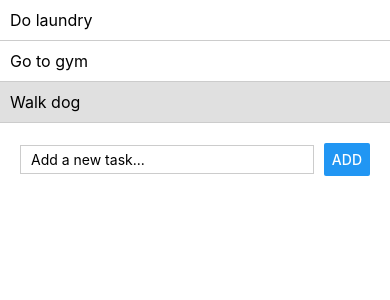
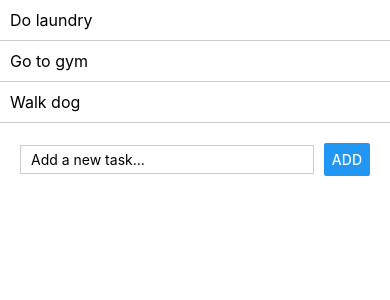
Before and after one commit to James-Sundby/cprg303-labs, a React Native app in the folder Incredible_Todo_List_App/: screen / in a window 390 px wide. Shown: the top 300 px of the page. Built offline with nearby package versions, Linux system fonts and the light colour scheme.

Commit message:
Updates project for lab 3

```diff
--- a/Incredible_Todo_List_App/App.tsx
+++ b/Incredible_Todo_List_App/App.tsx
@@ -4,16 +4,18 @@
  * @format
  */
 
-import React from 'react';
+import React, {useState} from 'react';
 import {SafeAreaView} from 'react-native';
 
 import ToDoList from './src/ToDoList';
 import ToDoForm from './src/ToDoForm';
 
 function App() {
+  const [tasks, setTasks] = useState(['Do laundry', 'Go to gym', 'Walk dog']);
+
   return (
     <SafeAreaView>
-      <ToDoList />
+      <ToDoList tasks={tasks} />
       <ToDoForm />
     </SafeAreaView>
   );
--- a/Incredible_Todo_List_App/src/ToDoForm.jsx
+++ b/Incredible_Todo_List_App/src/ToDoForm.jsx
@@ -3,10 +3,12 @@
 
 function ToDoForm() {
   return (
-    <View style={styles.form}>
-      <TextInput style={styles.input} placeholder="Add a new task..." />
-      <Button title="Add" />
-    </View>
+    <>
+      <View style={styles.form}>
+        <TextInput style={styles.input} placeholder="Add a new task..." />
+        <Button title="Add" />
+      </View>
+    </>
   );
 }
 
--- a/Incredible_Todo_List_App/src/ToDoList.jsx
+++ b/Incredible_Todo_List_App/src/ToDoList.jsx
@@ -1,25 +1,19 @@
-// import React from 'react';
+import React from 'react';
 import {Pressable, View, Text, ScrollView, StyleSheet} from 'react-native';
 
-function ToDoList() {
+function ToDoList({tasks = []}) {
   return (
-    <ScrollView>
-      <Pressable>
-        <View style={[styles.task]}>
-          <Text style={styles.taskText}>Do laundry</Text>
-        </View>
-      </Pressable>
-      <Pressable>
-        <View style={[styles.task]}>
-          <Text style={styles.taskText}>Go to gym</Text>
-        </View>
-      </Pressable>
-      <Pressable>
-        <View style={[styles.task, styles.completed]}>
-          <Text style={styles.taskText}>Walk dog</Text>
-        </View>
-      </Pressable>
-    </ScrollView>
+    <>
+      <ScrollView>
+        {tasks.map((task, index) => (
+          <Pressable key={index}>
+            <View style={[styles.task]}>
+              <Text style={styles.taskText}>{task}</Text>
+            </View>
+          </Pressable>
+        ))}
+      </ScrollView>
+    </>
   );
 }
 
```
